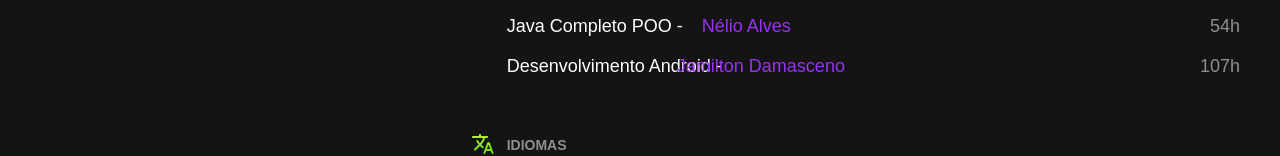
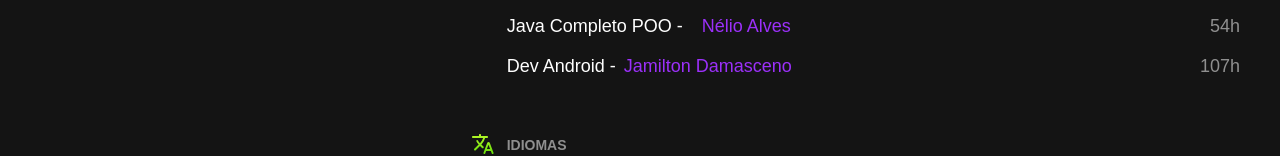
Before and after one commit to allyson-sousa/allyson-sousa.github.io, a plain HTML site: page index.html in a window 1280 px wide. Shown: the part 2284-2440 px from the top of the page. Drawn offline with Linux system fonts and the light colour scheme.

Commit message:
atualizado

```diff
--- a/index.html
+++ b/index.html
@@ -4,7 +4,7 @@
 <head>
   <meta charset="UTF-8">
   <meta name="viewport" content="width=device-width, initial-scale=1.0">
-  <title>Allyson - Tecnico de T.I e Desenvolvedor </title>
+  <title>Allyson - Desenvolvedor </title>
   <meta name="description" content="Desenvolvedor Front End e UX/UI Designer Localizado no Rio de Janeiro">
   <link rel="stylesheet" href="./css/style.css">
 </head>
@@ -127,8 +127,8 @@
               <li>Design Gráfico -<p class="gc">Gracom School of Visual Effects</p> <span>2 anos</span></li>
               <li>HTML5 e CSS3 Avançado - <p>Origamid</p> <span>72h</span></li>
               <li>JavaScript Completo ES6 - <p>Origamid</p> <span>37h</span></li>
-              <li>Java Completo POO - <p>Nélio Alves</p> <span>54h</span></li>
-              <li>Desenvolvimento Android - <p>Jamilton Damasceno</p> <span>107h</span></li>
+              <li>Java Completo POO -<p>Nélio Alves</p> <span>54h</span></li>
+              <li>Dev Android - <p>Jamilton Damasceno</p> <span>107h</span></li>
             </ul>
           </div>
           <div class="idiomas">
```
